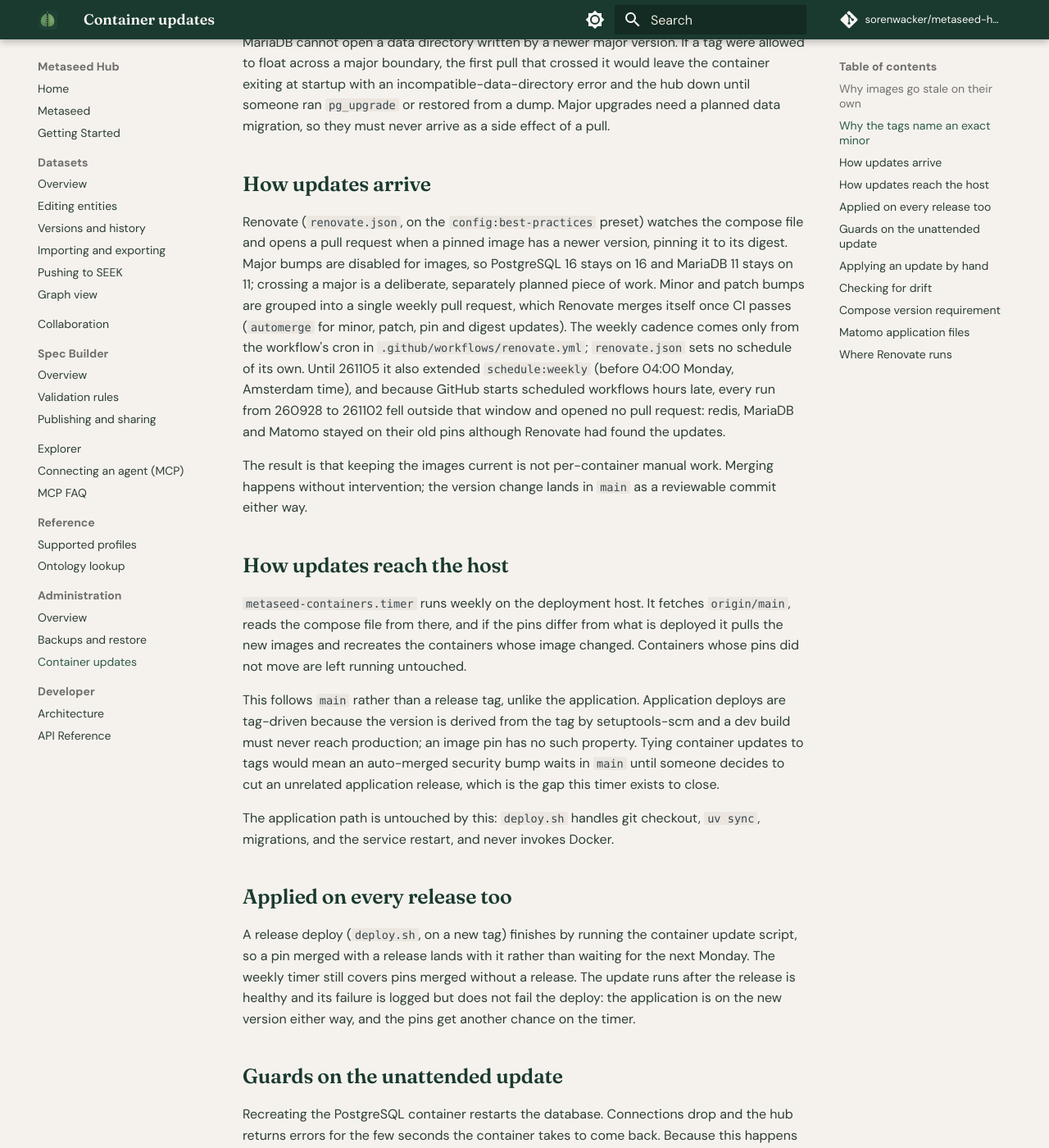
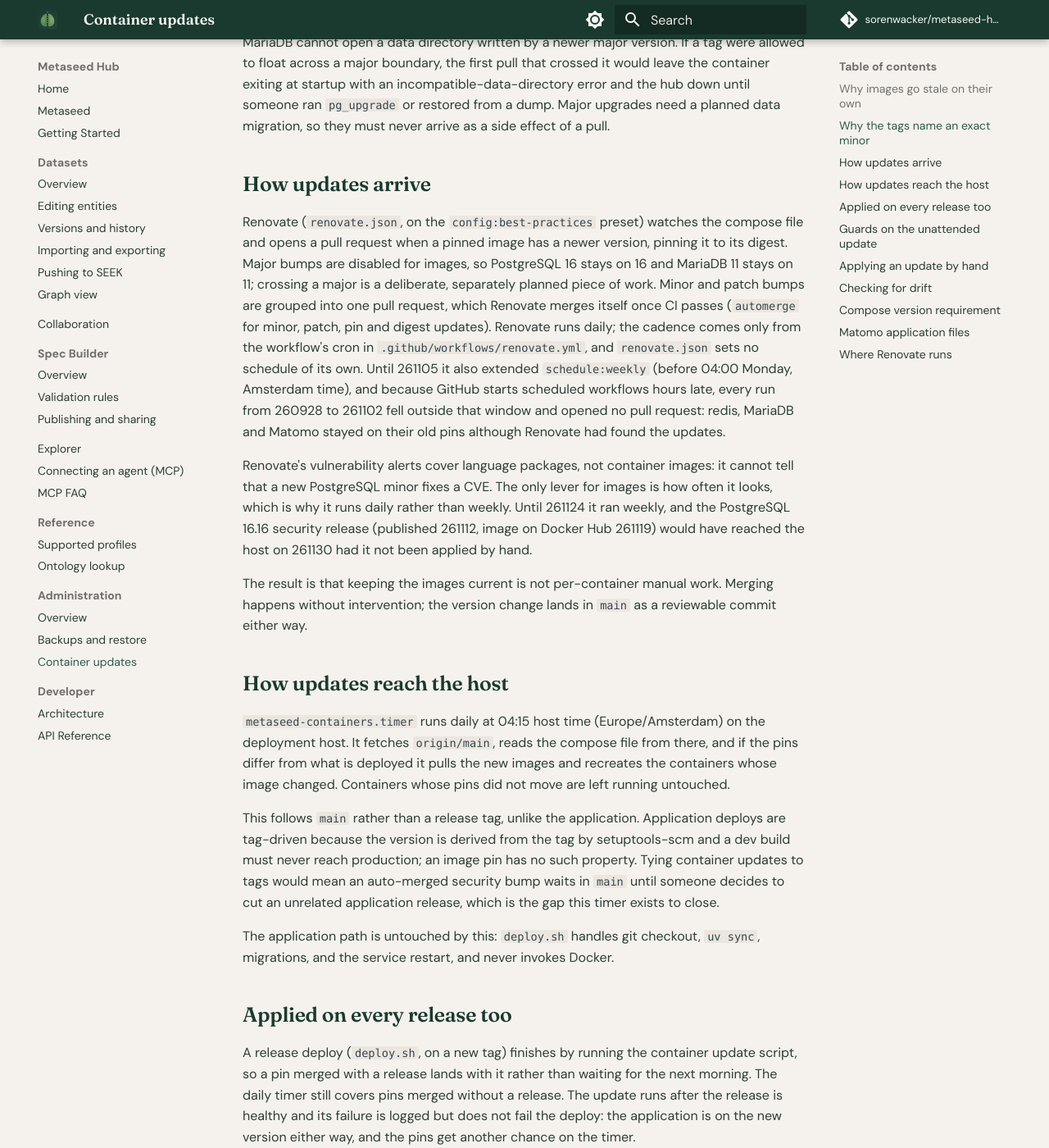
Before and after one commit to sorenwacker/metaseed-hub, an MkDocs documentation site: the page built from docs/container-updates.md, in a window 1280 px wide and 1400 px high, scrolled down 934 px. Shown: the whole window at 82% size. Built offline with MkDocs 1.6.1 and Material for MkDocs 9.7.7, drawn with Linux system fonts in a browser that asks for light colours; comment, search, counter and statistics services are not loaded; some of the changed text lies outside the part shown.

Commit message:
Renovate starts hours after the Monday container window, so image fixes waited an extra week

````diff
--- a/docs/container-updates.md
+++ b/docs/container-updates.md
@@ -18,13 +18,15 @@ The second reason applies to the databases and is the more serious one. PostgreS
 
 ## How updates arrive
 
-Renovate (`renovate.json`, on the `config:best-practices` preset) watches the compose file and opens a pull request when a pinned image has a newer version, pinning it to its digest. Major bumps are disabled for images, so PostgreSQL 16 stays on 16 and MariaDB 11 stays on 11; crossing a major is a deliberate, separately planned piece of work. Minor and patch bumps are grouped into a single weekly pull request, which Renovate merges itself once CI passes (`automerge` for minor, patch, pin and digest updates). The weekly cadence comes only from the workflow's cron in `.github/workflows/renovate.yml`; `renovate.json` sets no schedule of its own. Until 261105 it also extended `schedule:weekly` (before 04:00 Monday, Amsterdam time), and because GitHub starts scheduled workflows hours late, every run from 260928 to 261102 fell outside that window and opened no pull request: redis, MariaDB and Matomo stayed on their old pins although Renovate had found the updates.
+Renovate (`renovate.json`, on the `config:best-practices` preset) watches the compose file and opens a pull request when a pinned image has a newer version, pinning it to its digest. Major bumps are disabled for images, so PostgreSQL 16 stays on 16 and MariaDB 11 stays on 11; crossing a major is a deliberate, separately planned piece of work. Minor and patch bumps are grouped into one pull request, which Renovate merges itself once CI passes (`automerge` for minor, patch, pin and digest updates). Renovate runs daily; the cadence comes only from the workflow's cron in `.github/workflows/renovate.yml`, and `renovate.json` sets no schedule of its own. Until 261105 it also extended `schedule:weekly` (before 04:00 Monday, Amsterdam time), and because GitHub starts scheduled workflows hours late, every run from 260928 to 261102 fell outside that window and opened no pull request: redis, MariaDB and Matomo stayed on their old pins although Renovate had found the updates.
+
+Renovate's vulnerability alerts cover language packages, not container images: it cannot tell that a new PostgreSQL minor fixes a CVE. The only lever for images is how often it looks, which is why it runs daily rather than weekly. Until 261124 it ran weekly, and the PostgreSQL 16.16 security release (published 261112, image on Docker Hub 261119) would have reached the host on 261130 had it not been applied by hand.
 
 The result is that keeping the images current is not per-container manual work. Merging happens without intervention; the version change lands in `main` as a reviewable commit either way.
 
 ## How updates reach the host
 
-`metaseed-containers.timer` runs weekly on the deployment host. It fetches `origin/main`, reads the compose file from there, and if the pins differ from what is deployed it pulls the new images and recreates the containers whose image changed. Containers whose pins did not move are left running untouched.
+`metaseed-containers.timer` runs daily at 04:15 host time (Europe/Amsterdam) on the deployment host. It fetches `origin/main`, reads the compose file from there, and if the pins differ from what is deployed it pulls the new images and recreates the containers whose image changed. Containers whose pins did not move are left running untouched.
 
 This follows `main` rather than a release tag, unlike the application. Application deploys are tag-driven because the version is derived from the tag by setuptools-scm and a dev build must never reach production; an image pin has no such property. Tying container updates to tags would mean an auto-merged security bump waits in `main` until someone decides to cut an unrelated application release, which is the gap this timer exists to close.
 
@@ -32,7 +34,7 @@ The application path is untouched by this: `deploy.sh` handles git checkout, `uv
 
 ## Applied on every release too
 
-A release deploy (`deploy.sh`, on a new tag) finishes by running the container update script, so a pin merged with a release lands with it rather than waiting for the next Monday. The weekly timer still covers pins merged without a release. The update runs after the release is healthy and its failure is logged but does not fail the deploy: the application is on the new version either way, and the pins get another chance on the timer.
+A release deploy (`deploy.sh`, on a new tag) finishes by running the container update script, so a pin merged with a release lands with it rather than waiting for the next morning. The daily timer still covers pins merged without a release. The update runs after the release is healthy and its failure is logged but does not fail the deploy: the application is on the new version either way, and the pins get another chance on the timer.
 
 ## Guards on the unattended update
 
@@ -42,7 +44,9 @@ A backup from the last 24 hours exists in `/var/backups/metaseed-hub`. This guar
 
 The hub answers its health endpoint after the recreate, checked the same way `deploy.sh` checks it. A failed health check is logged as an error to the journal, so a broken update cannot pass for a quiet week.
 
-The timer fires at 04:15 UTC on Mondays with `Persistent=false`, so it runs in a low-traffic window and does not fire on boot. A missed week is picked up the following Monday.
+The timer fires at 04:15 host time with `Persistent=false`, so it runs in a low-traffic window, after the 02:30 backup, and does not fire on boot. A missed day is picked up the next morning. A run whose pins match the deployed ones restarts nothing, so a daily check restarts PostgreSQL only on the days an update was merged.
+
+The timer used to fire on Mondays only. GitHub starts the scheduled Renovate run hours late (10:20 to 11:33 UTC in November 2026), so an update merged on a Monday missed that Monday's 04:15 window and waited a further week.
 
 ## Applying an update by hand
 
@@ -50,7 +54,7 @@ The timer fires at 04:15 UTC on Mondays with `Persistent=false`, so it runs in a
 sudo -u app /opt/metaseed-docker/update-containers.sh
 ```
 
-The script is the same one the timer runs. To apply a pin change immediately after merging it, run this rather than waiting for Monday.
+The script is the same one the timer runs. To apply a pin change immediately after merging it, run this rather than waiting for the next morning.
 
 Confirm what came up:
 
@@ -81,6 +85,6 @@ The matomo image keeps the application in the `/var/www/html` volume, and its en
 
 ## Where Renovate runs
 
-Renovate runs from this repository's own workflow, `.github/workflows/renovate.yml`: weekly (early Monday, UTC) and on demand from the Actions tab (**Renovate > Run workflow**), reading `renovate.json`. The hosted Mend app is installed but has never run on this repository; a workflow here has a visible log and needs nothing enabled elsewhere.
+Renovate runs from this repository's own workflow, `.github/workflows/renovate.yml`: daily (03:00 UTC, started hours later by GitHub) and on demand from the Actions tab (**Renovate > Run workflow**), reading `renovate.json`. The hosted Mend app is installed but has never run on this repository; a workflow here has a visible log and needs nothing enabled elsewhere.
 
 The workflow needs one secret, `RENOVATE_TOKEN`: a fine-grained personal access token for this repository with read and write access to *Contents*, *Pull requests*, *Issues*, and *Workflows*. It can't use the workflow's own `GITHUB_TOKEN`, because pull requests opened with that token trigger no other workflows — the CI gate would never run on an update and nothing could auto-merge. If the hosted app starts running as well, disable one of the two, or every update arrives twice.
--- a/renovate.json
+++ b/renovate.json
@@ -32,7 +32,7 @@
       "groupName": "github actions"
     },
     {
-      "description": "Production images: one weekly PR, pinned to digests; a major (PostgreSQL 16 -> 17, MariaDB 11 -> 12) is separately planned work.",
+      "description": "Production images: one grouped PR, pinned to digests; a major (PostgreSQL 16 -> 17, MariaDB 11 -> 12) is separately planned work.",
       "matchManagers": [
         "docker-compose",
         "dockerfile"
@@ -53,7 +53,7 @@
       "enabled": false
     },
     {
-      "description": "A major bump of a Python dependency is a migration, not an update. Held for explicit approval and kept out of the weekly group so it cannot be merged as routine: in metaseed a widened mcp bound admitted 2.x, which had removed the API the code imports, and every locked test suite stayed green.",
+      "description": "A major bump of a Python dependency is a migration, not an update. Held for explicit approval and kept out of the routine groups so it cannot be merged as routine: in metaseed a widened mcp bound admitted 2.x, which had removed the API the code imports, and every locked test suite stayed green.",
       "matchManagers": [
         "pep621",
         "uv"
````
Also changed, not shown: 5 other files.
